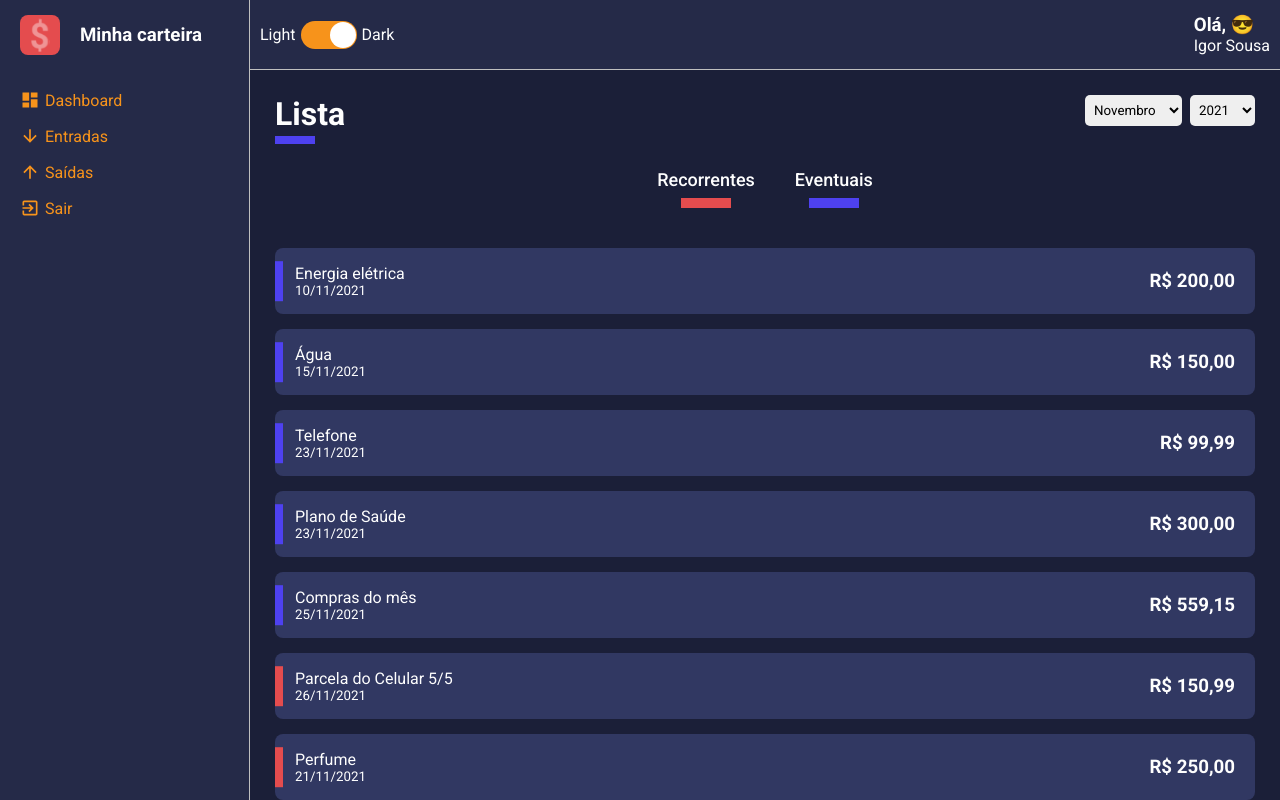
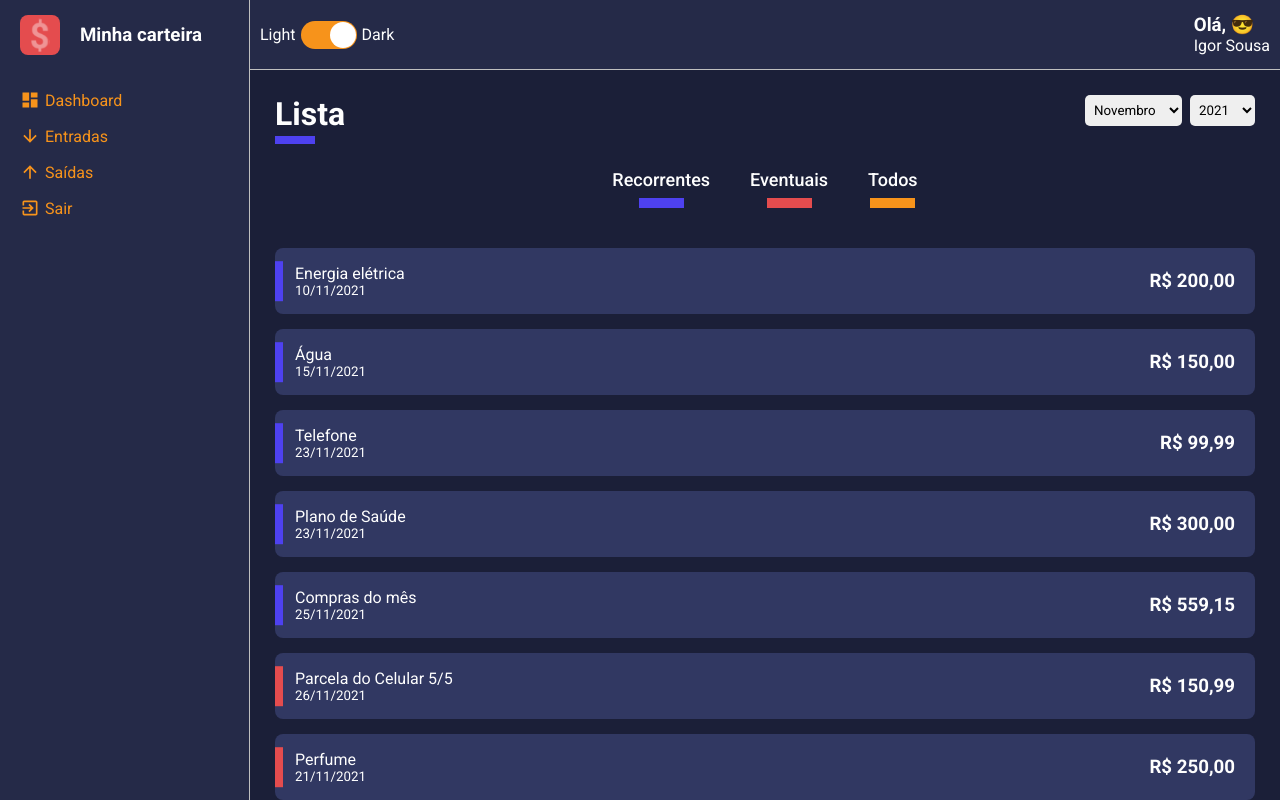
Before and after one commit to IgorSousaFront/minha_carteira_curso, a React (Create React App) app: page /list/1 in a window 1280 px wide. Built offline with nearby package versions, Linux system fonts and the light colour scheme.

Commit message:
add funcionalidade de filtros recorrentes e eventuais

```diff
--- a/src/pages/Lists/index.tsx
+++ b/src/pages/Lists/index.tsx
@@ -27,6 +27,7 @@ const List: React.FC = () => {
   const [data, setData] = useState<IData[]>([]);
   const [monthSelected, setMonthSelected] = useState<string>(String(new Date().getMonth() + 1));
   const [yearSelected, setYearSelected] = useState<string>(String(new Date().getFullYear()));
+  const [selectedFrequency, setSelectedFrequency] = useState<string[]>(['recorrente', 'eventual', 'todos']);
 
   let { type } = useParams();
 
@@ -82,13 +83,21 @@ const List: React.FC = () => {
     });
   }, []);
 
+  const handleFrequencyClick = (frequency: string) => {
+    if(frequency !== 'todos') {
+      setSelectedFrequency([frequency])
+    } else {
+      setSelectedFrequency(['recorrente', 'eventual', 'todos']);
+    }
+  }
+
   useEffect(() => {
     const filteredDate = listData.filter(item => {
       const date = new Date(item.date);
       const month = String(date.getMonth() + 1);
       const year = String(date.getFullYear());
 
-      return month === monthSelected && year === yearSelected;
+      return month === monthSelected && year === yearSelected && selectedFrequency.includes(item.frequency);
     })
 
     const formattedDate = filteredDate.map(item => {
@@ -102,7 +111,7 @@ const List: React.FC = () => {
     })
 
     setData(formattedDate)
-  }, [listData, monthSelected, yearSelected]);
+  }, [listData, monthSelected, yearSelected, selectedFrequency]);
 
   return (
     <Container>
@@ -123,11 +132,38 @@ const List: React.FC = () => {
       </ContentHeader>
 
       <Filters>
-        <button type="button" className="tag-filter tag-filter-recurrent">
+        <button
+          type="button"
+          className={`
+            tag-filter
+            tag-filter-recurrent
+            ${selectedFrequency.includes('recorrente') && 'tag-active'}
+          `}
+          onClick={() => handleFrequencyClick('recorrente')}
+        >
           Recorrentes
         </button>
-        <button type="button" className="tag-filter tag-filter-eventual">
+        <button
+          type="button"
+          className={`
+            tag-filter
+            tag-filter-eventual
+            ${selectedFrequency.includes('eventual') && 'tag-active'}
+          `}
+          onClick={() => handleFrequencyClick('eventual')}
+        >
           Eventuais
+        </button>
+        <button
+          type="button"
+          className={`
+            tag-filter
+            tag-filter-all
+            ${selectedFrequency.includes('todos') && 'tag-active'}
+          `}
+          onClick={() => handleFrequencyClick('todos')}
+        >
+          Todos
         </button>
       </Filters>
 
--- a/src/pages/Lists/styles.ts
+++ b/src/pages/Lists/styles.ts
@@ -15,7 +15,8 @@ export const Filters = styled.div`
     font-weight: 500;
     color: ${props => props.theme.colors.white};
     margin: 0 20px;
-    transition: opacity .3s;
+    transition: opacity .1s;
+    opacity: .4;
 
     &:hover {
       opacity: .7;
@@ -24,17 +25,25 @@ export const Filters = styled.div`
     &::after {
       content: '';
       display : block;
-      width: 50px;
+      width: 45px;
       margin: 8px auto 0;
       border-bottom: 10px solid;
     }
 
     &-recurrent::after {
+      border-color: ${props => props.theme.colors.success};
+    }
+
+    &-eventual::after {
       border-color: ${props => props.theme.colors.warning};
     }
 
-    &-eventual::after {
-      border-color: ${props => props.theme.colors.success};
+    &-all::after {
+      border-color: ${props => props.theme.colors.info};
+    }
+
+    &.tag-active {
+      opacity: 1;
     }
   }
 `
```
